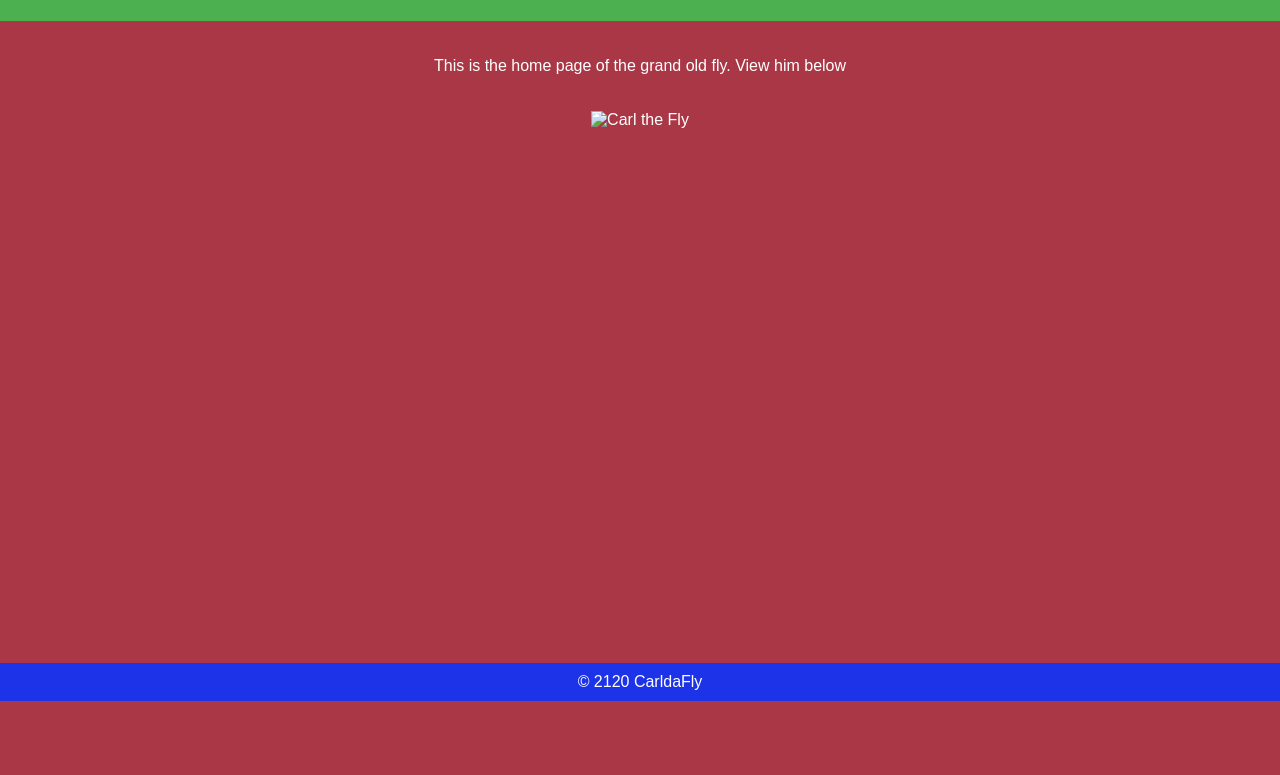
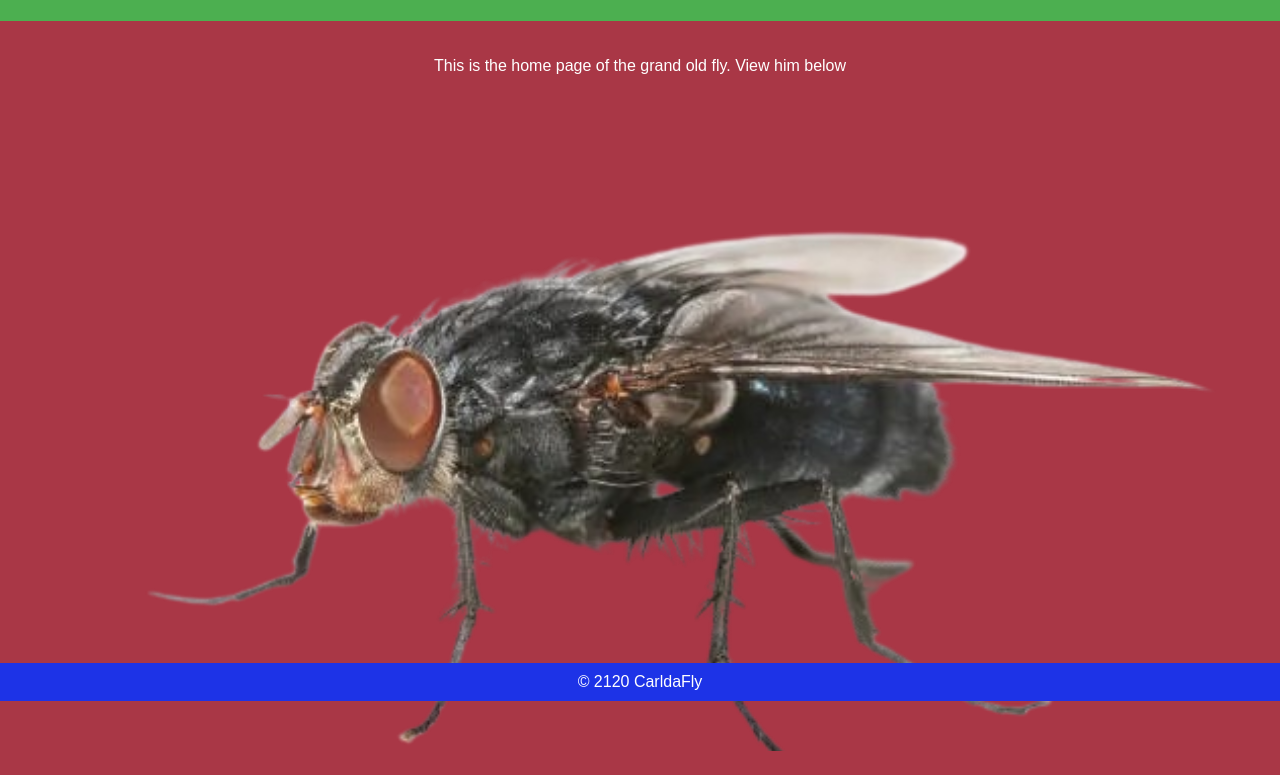
Before and after one commit to CarlTheFly/Brave, a plain HTML site: page index.html in a window 1280 px wide. Shown: the part 99-874 px from the top of the page. Before the commit the page ends 800 px from the top, so only its background shows below. Drawn offline with Linux system fonts and the light colour scheme.

Commit message:
Update index.html

```diff
--- a/index.html
+++ b/index.html
@@ -47,7 +47,7 @@
     </header>
     <main>
         <p>This is the home page of the grand old fly. View him below</p>
-        <img src="carl-the-fly.jpg" alt="Carl the Fly">
+        <img src="carl-the-fly.png" alt="Carl the Fly">
     </main>
     <footer>
         &copy; 2120 CarldaFly
```
